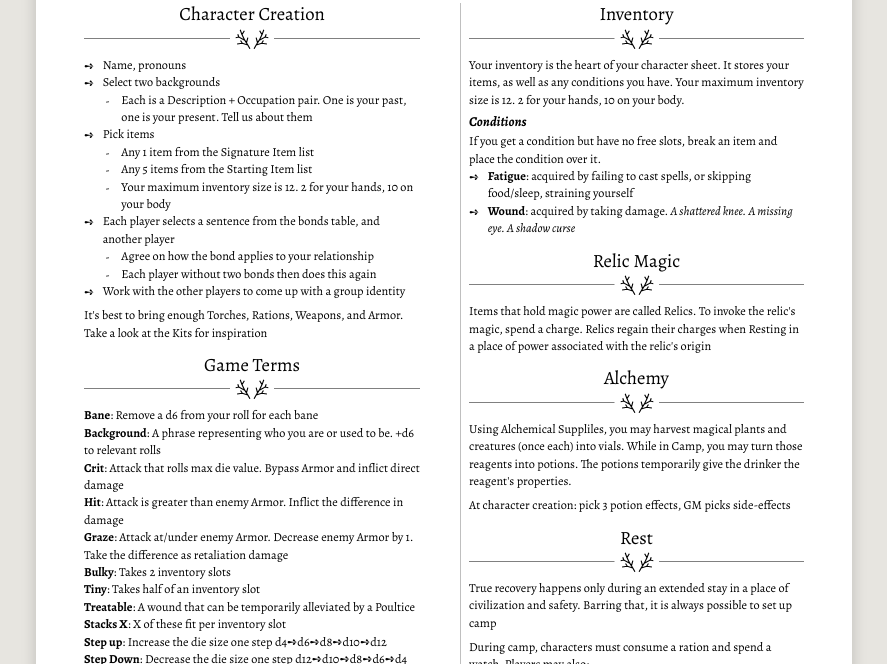
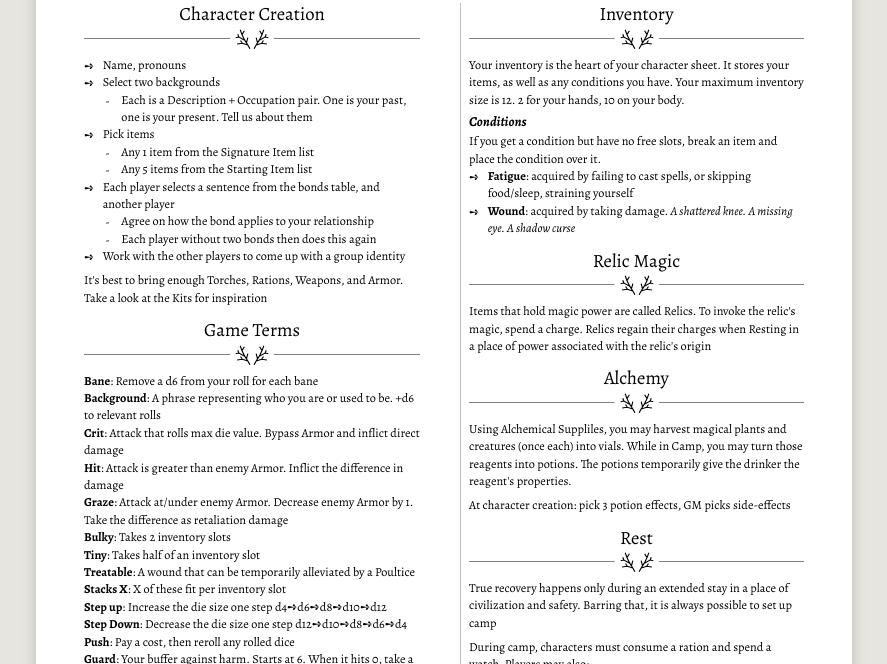
Before and after one commit to maxlebedev/quiver, a plain HTML site: page rules.html in a window 1280 px wide. Shown: the part 136-800 px from the top of the page, without its empty margins (196-1083 px from the left). Drawn offline with Linux system fonts and the light colour scheme.

Commit message:
remove duplicate rule

```diff
--- a/rules.html
+++ b/rules.html
@@ -29,7 +29,6 @@
           <ul class="sub">
             <li>Any 1 item from the Signature Item list</li>
             <li>Any 5 items from the Starting Item list</li>
-            <li>Your maximum inventory size is 12. 2 for your hands, 10 on your body</li>
           </ul>
         </li>
         <li>Each player selects a sentence from the bonds table, and another player
```
